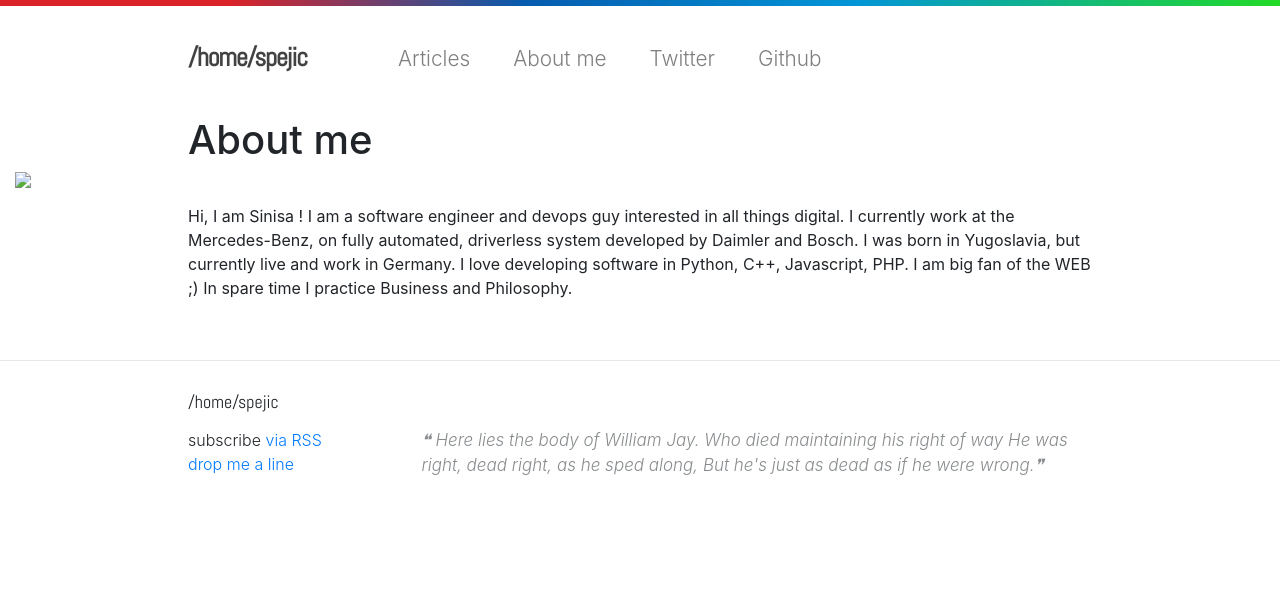
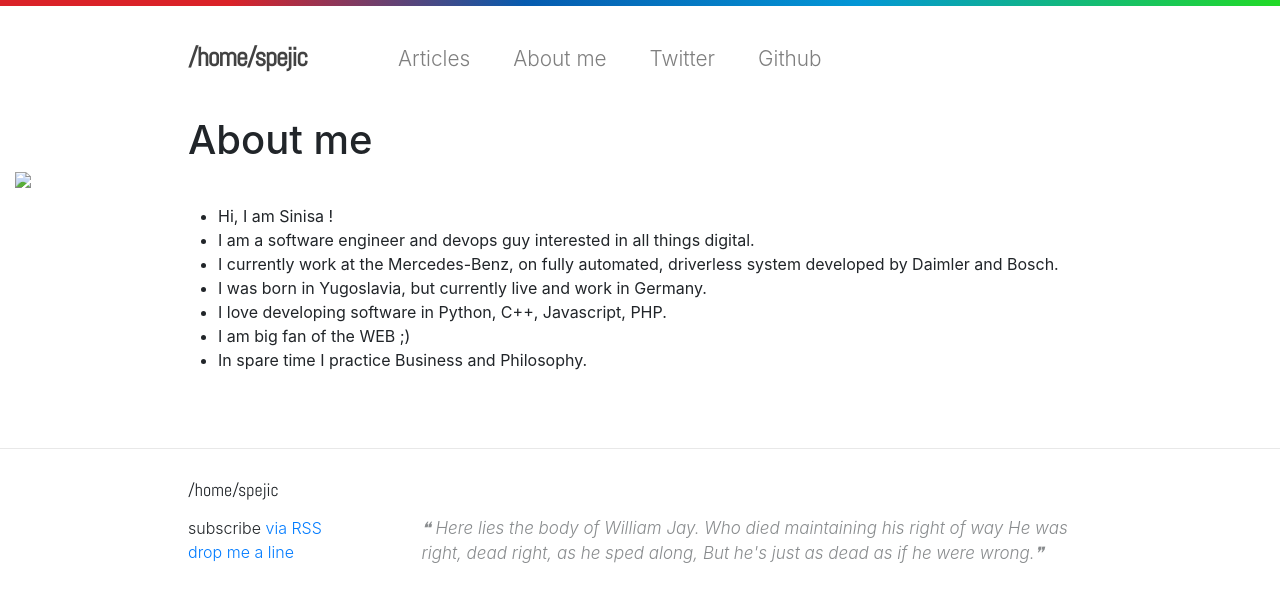
Before and after one commit to spejic88/spejic88.github.io, a Jekyll site: the page built from about.md, in a window 1280 px wide. Shown: the top 602 px of the page. Built offline with Jekyll 4.4.1, drawn with Linux system fonts in a browser that asks for light colours; some web fonts are replaced.

Commit message:
update #2

```diff
--- a/about.md
+++ b/about.md
@@ -17,18 +17,21 @@ permalink: /about/
 <div class="wrapper">
   <div class="row">
     <div class="col-md-12">
-      Hi, I am Sinisa !
-      I am a software engineer and devops guy interested in all things digital.
+      <ul class="about-me-list">
+        <li>Hi, I am Sinisa !</li>
 
-      I currently work at the Mercedes-Benz, on fully automated, driverless system developed by Daimler and Bosch.
+        <li>I am a software engineer and devops guy interested in all things digital.</li>
 
-      I was born in Yugoslavia, but currently live and work in Germany.
+        <li>I currently work at the Mercedes-Benz, on fully automated, driverless system developed by Daimler and Bosch.</li>
 
-      I love developing software in Python, C++, Javascript, PHP.
+        <li>I was born in Yugoslavia, but currently live and work in Germany.</li>
 
-      I am big fan of the WEB ;)
+        <li>I love developing software in Python, C++, Javascript, PHP.</li>
 
-      In spare time I practice Business and Philosophy.
+        <li>I am big fan of the WEB ;)</li>
+
+        <li>In spare time I practice Business and Philosophy.</li>
+      </ul>
     </div>
   </div>
 </div>
```
Also changed, not shown: 1 other file.
